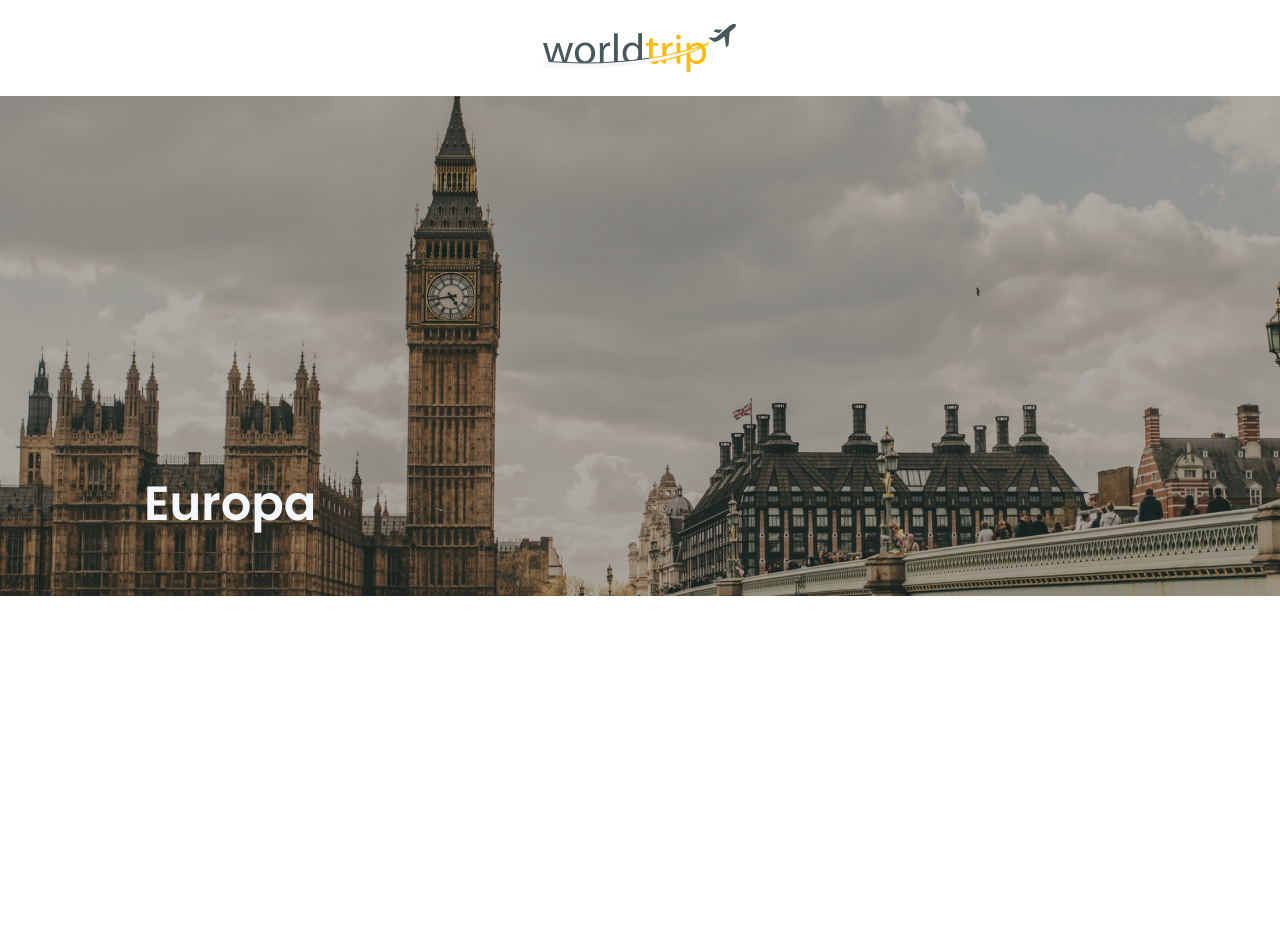
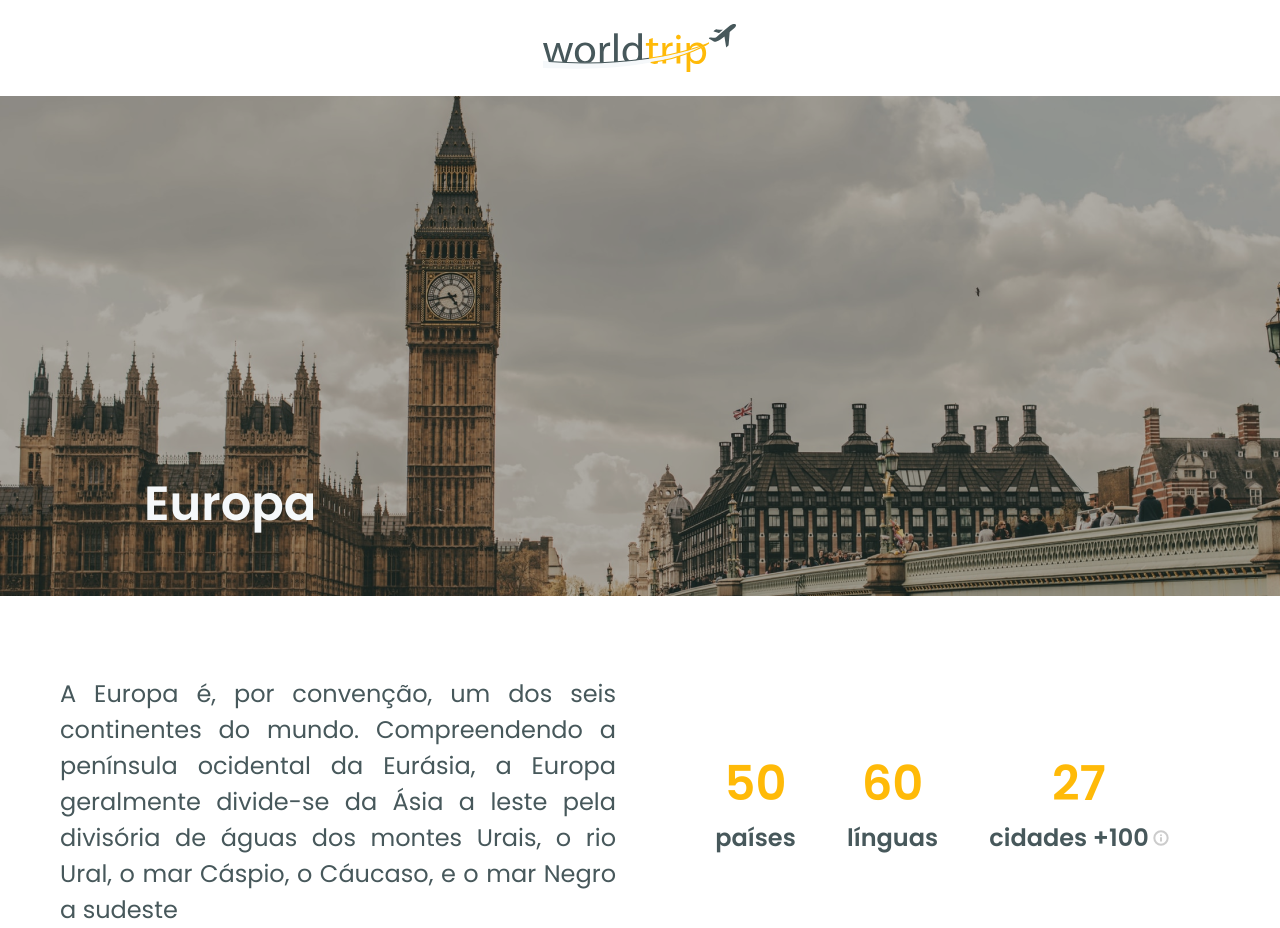
Before and after one commit to Lego4m/04-desafio-interface-chakra, a Next.js app: page /continents/1 in a window 1280 px wide. Before the commit the page ends 800 px from the top, so only its background shows below. Built offline with nearby package versions, Linux system fonts and the light colour scheme.

Commit message:
ContinentInfos

```diff
--- /dev/null
+++ b/src/components/ContinentInfos/InfoItem.tsx
@@ -0,0 +1,41 @@
+import { Text, Tooltip, Image, Box, Flex } from '@chakra-ui/react';
+
+interface InfoItemProps {
+  title: string;
+  text: string;
+  label?: string;
+}
+
+export function InfoItem({ title, text, label = null }: InfoItemProps) {
+  return (
+    <Box textAlign='center'>
+      <Text
+        fontWeight='semibold'
+        color='brand.500'
+        fontSize='5xl'
+        lineHeight='4.5rem'
+      >
+        {title}
+      </Text>
+
+      <Flex>
+        <Text
+          fontWeight='semibold'
+          fontSize='2xl'
+          lineHeight='9'
+        >
+          {text}
+        </Text>
+
+        { !!label && (
+          <Tooltip
+            label={label}
+            borderRadius='xl'
+          >
+            <Image ml='1' src='/info.svg' alt='info tip' />
+          </Tooltip>
+        ) }
+      </Flex>
+    </Box>
+  )
+}
--- /dev/null
+++ b/src/components/ContinentInfos/index.tsx
@@ -0,0 +1,33 @@
+import { Stack, Flex, Text } from '@chakra-ui/react';
+import { InfoItem } from './InfoItem';
+
+export function ContinentInfos() {
+  return (
+    <Stack
+      direction='row'
+      maxWidth={1160}
+      mx='auto'
+      spacing='12'
+      justify='space-between'
+      align='center'
+      mt='20'
+      color='gray.600'
+    >
+      <Flex flex='1'>
+        <Text
+          textAlign='justify'
+          fontSize='2xl'
+          lineHeight='9'
+        >
+          A Europa é, por convenção, um dos seis continentes do mundo. Compreendendo a península ocidental da Eurásia, a Europa geralmente divide-se da Ásia a leste pela divisória de águas dos montes Urais, o rio Ural, o mar Cáspio, o Cáucaso, e o mar Negro a sudeste
+        </Text>
+      </Flex>
+
+      <Flex flex='1' justify='space-evenly'>
+        <InfoItem title='50' text='países' />
+        <InfoItem title='60' text='línguas' />
+        <InfoItem title='27' text='cidades +100' label='Cidades que estão entre as 100 mais visitadas do mundo.' />
+      </Flex>
+    </Stack>
+  )
+}
--- a/src/pages/continents/[continent].tsx
+++ b/src/pages/continents/[continent].tsx
@@ -1,5 +1,6 @@
 import { Flex } from '@chakra-ui/react';
 import { ContinentBanner } from '../../components/ContinentBanner';
+import { ContinentInfos } from '../../components/ContinentInfos';
 import { Header } from '../../components/Header';
 
 export default function Continent() {
@@ -7,6 +8,7 @@ export default function Continent() {
     <Flex direction='column'>
       <Header />
       <ContinentBanner />
+      <ContinentInfos />
     </Flex>
   )
 }
```
Also changed, not shown: public/info.svg (added).
